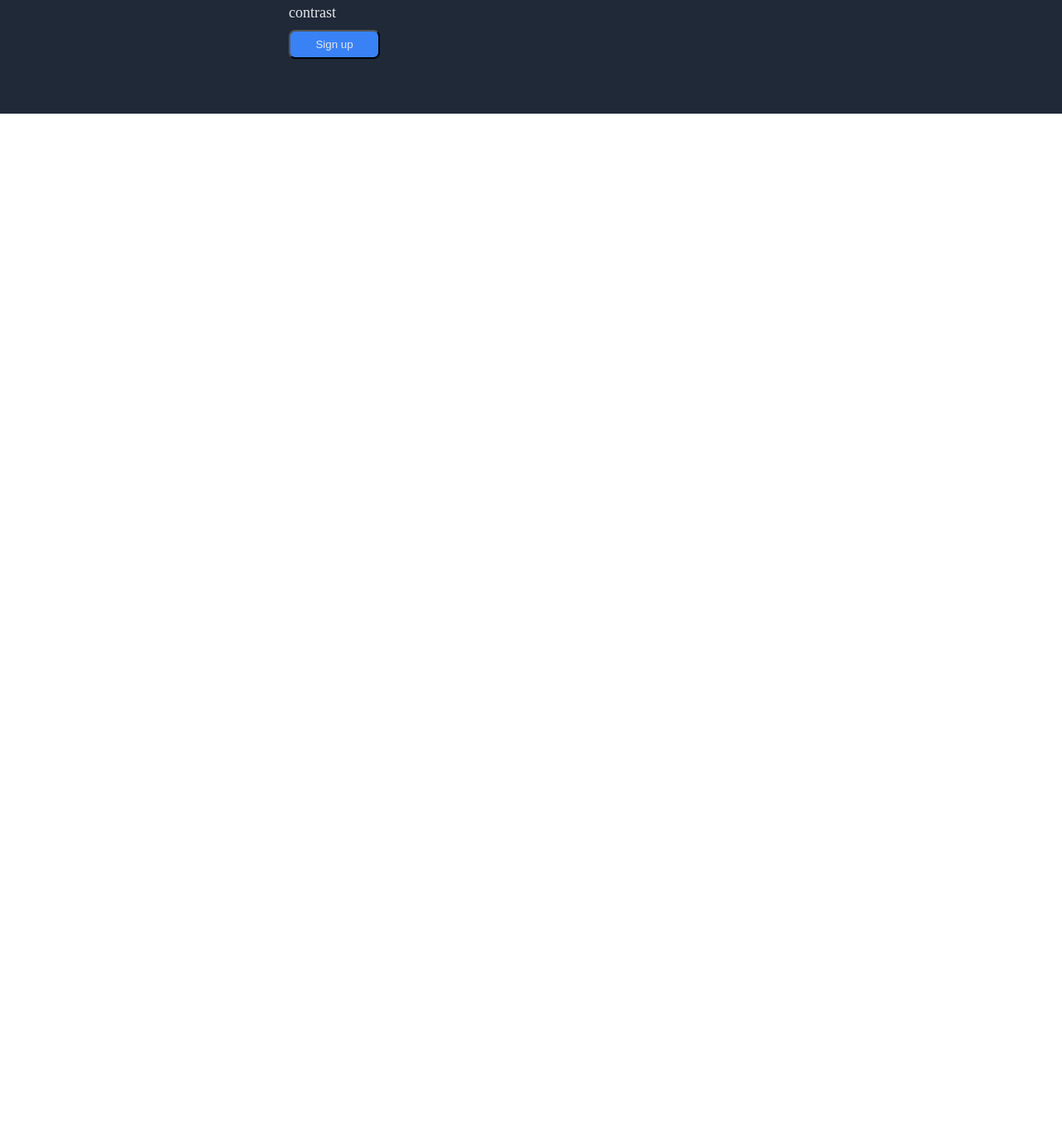
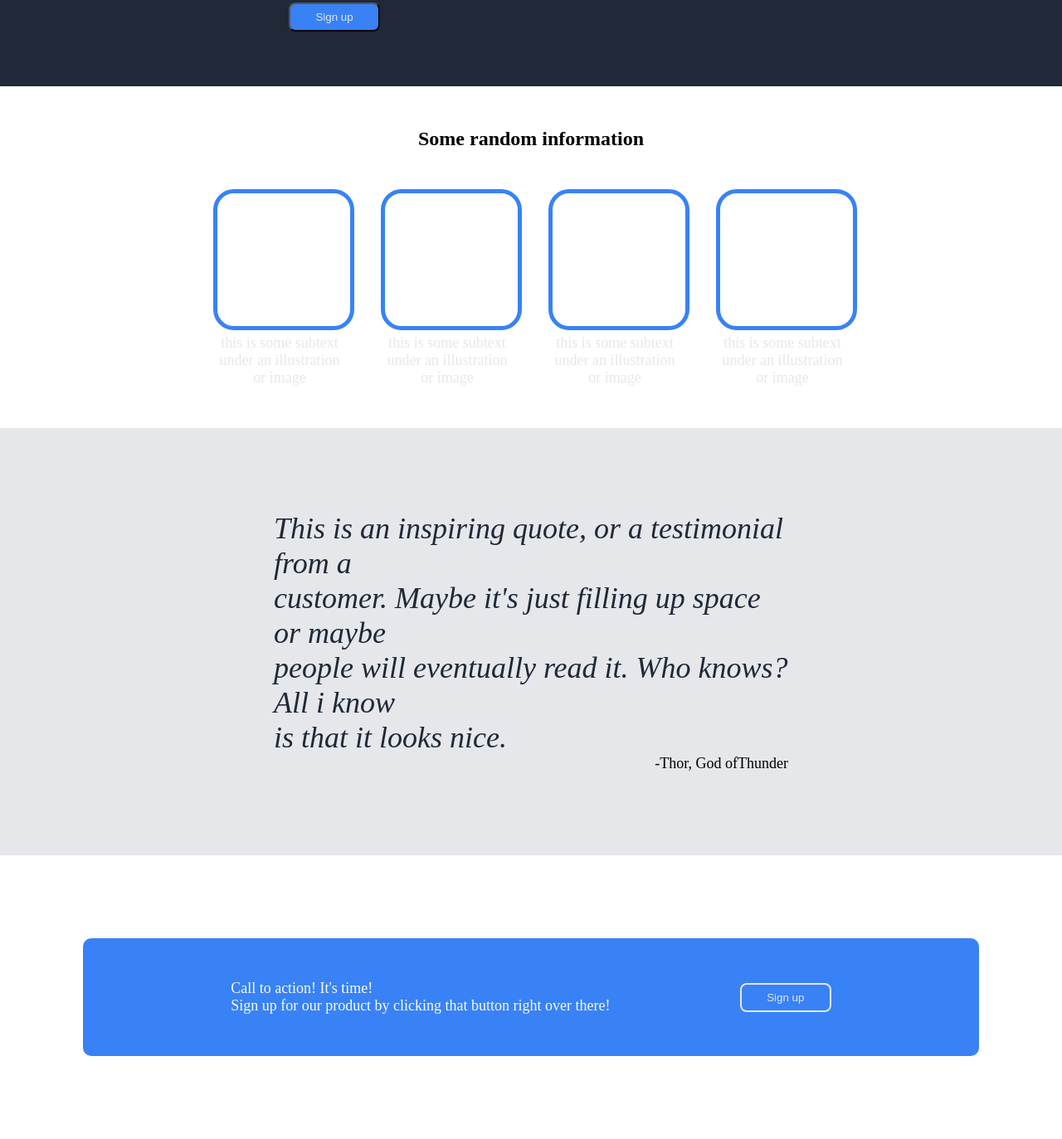
Before and after one commit to nekopolyz/Landing_Page, a plain HTML site: page index.html in a window 1280 px wide. Shown: the part 426-1799 px from the top of the page at 83% size. Before the commit the page ends 800 px from the top, so only its background shows below. Drawn offline with Linux system fonts and the light colour scheme.

Commit message:
quote section done

```diff
--- a/index.html
+++ b/index.html
@@ -14,7 +14,7 @@
         <div class="navbar">
             <div class="left">
                 <ul>
-                    <p>Header Logo</p>
+                    <p class="header-logo">Header Logo</p>
                 </ul>
             </div>
             <div class="right">
@@ -43,6 +43,57 @@
 
     </div>
 
+    <div class="info">
+        <h2>Some random information</h2>
+        <div class="container">
+
+            <div class="flex-wrap">
+                <div class="square"></div>
+                <div class="text">this is some subtext under an illustration or image</div>
+            </div>
+            <div class="flex-wrap">
+                <div class="square"></div>
+                <div class="text">this is some subtext under an illustration or image</div>
+            </div>
+            <div class="flex-wrap">
+                <div class="square"></div>
+                <div class="text">this is some subtext under an illustration or image</div>
+            </div>
+            <div class="flex-wrap">
+                <div class="square"></div>
+                <div class="text">this is some subtext under an illustration or image</div>
+            </div>
+
+
+
+
+        </div>
+
+    </div>
+
+    <div class="quote">
+        <em>This is an inspiring quote, or a testimonial from a<br>
+            customer. Maybe it's just filling up space or maybe<br>
+            people will eventually read it. Who knows? All i know<br>
+            is that it looks nice.</em>
+        <p>-Thor, God ofThunder</p>
+    </div>
+
+    <div class="sign-up">
+        <div class="modal">
+            <div class="modal-left">
+                <p>Call to action! It's time!</p>
+                <p>Sign up for our product by clicking that button right over there!</p>
+            </div>
+
+            <div class="modal-right">
+                <button class="modal-button">Sign up</button>
+            </div>
+
+        </div>
+
+    </div>
+
 
 
 </body>
--- a/styles.css
+++ b/styles.css
@@ -54,7 +54,6 @@ h1{
     gap: 10px;
 
 
-
 }
 
 
@@ -72,7 +71,7 @@ h1{
     justify-content: center;
 }
 
-p{
+.header-logo{
     font-size: 18px;
     color: #E5E7Eb;
 }
@@ -85,3 +84,99 @@ button{
     color: #E5E7Eb;
     background-color: #3882F6;
 }
+
+
+/* Info */
+
+.info{
+    text-align: center;
+    padding: 50px;
+}
+h2{
+
+    margin-bottom: 52px;
+}
+
+.container{
+    display: flex;
+    justify-content: center;
+    gap: 52px;
+
+
+}
+
+.square{
+
+    border-radius: 20px;
+    width: 160px;
+    height: 160px;
+    outline: 5px solid #3882F6;
+    margin-bottom: 10px;
+
+
+}
+
+.flex-wrap {
+    max-width: 150px;
+  }
+
+  .text{
+    font-size: 18px;
+    color: #E5E7EB;
+  }
+
+  .quote{
+      background-color: #E5E7Eb;
+      display: flex;
+      justify-content: center;
+      flex-direction: column;
+      padding: 100px 330px;
+
+
+
+  }
+
+
+  .quote em{
+    font-size: 36px;
+    color: #1F2937;
+    font-weight: 100;
+    font-style: italic;
+
+  }
+  .quote p{
+      align-self: flex-end;
+      font-size: 18px;
+
+  }
+
+/* Sign-up */
+
+.sign-up{
+    padding: 100px 100px;
+}
+
+.modal {
+    display: flex;
+    justify-content: space-around;
+    align-items: center;
+    background-color: #3882F6;
+    padding: 50px 100px;
+    border-radius: 10px;
+
+
+}
+
+.modal-left p{
+    color: #f9faf8;
+    font-size: 18px;
+}
+.modal-button {
+    width: 110px;
+    height: 35px;
+    border-radius: 8px;
+    color: #E5E7Eb;
+    background-color: #3882F6;
+    border-color: #E5E7Eb;
+    border: 2px solid;
+}
```
